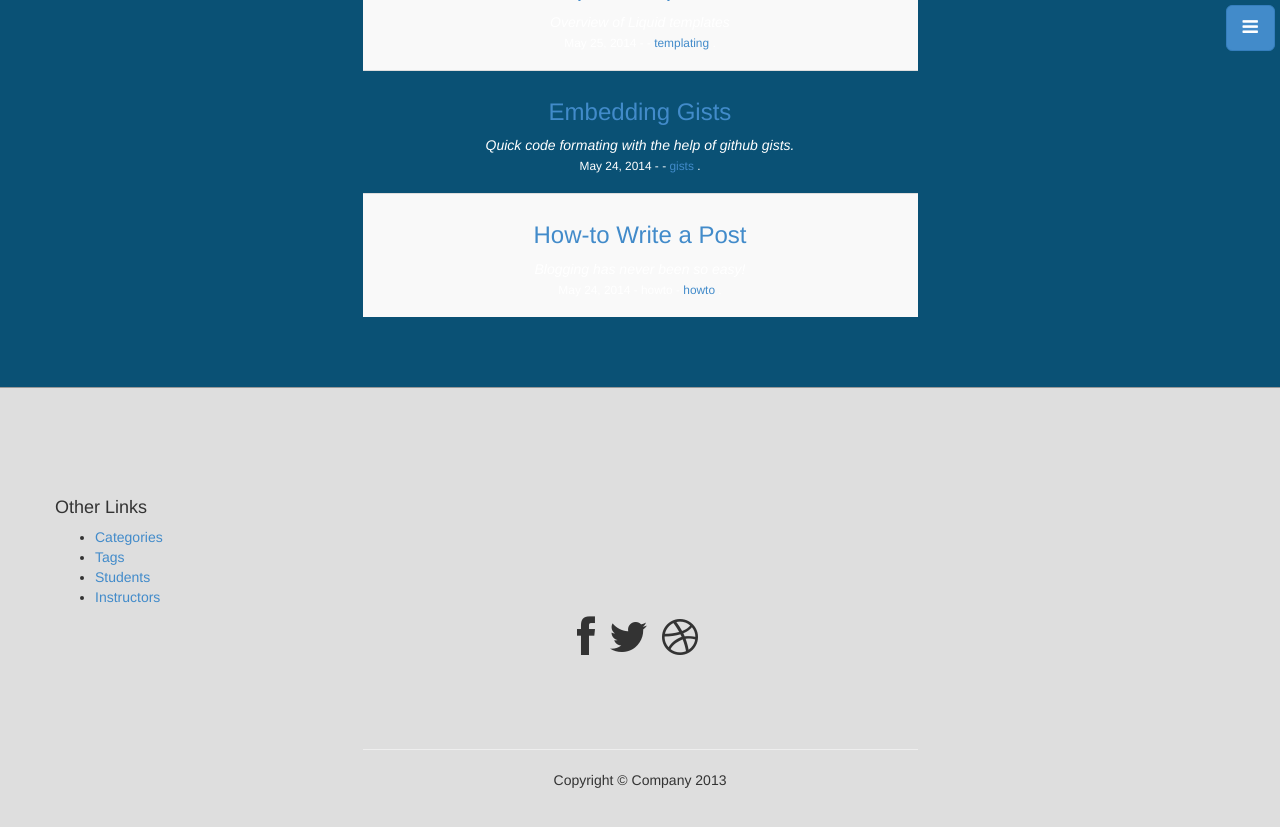
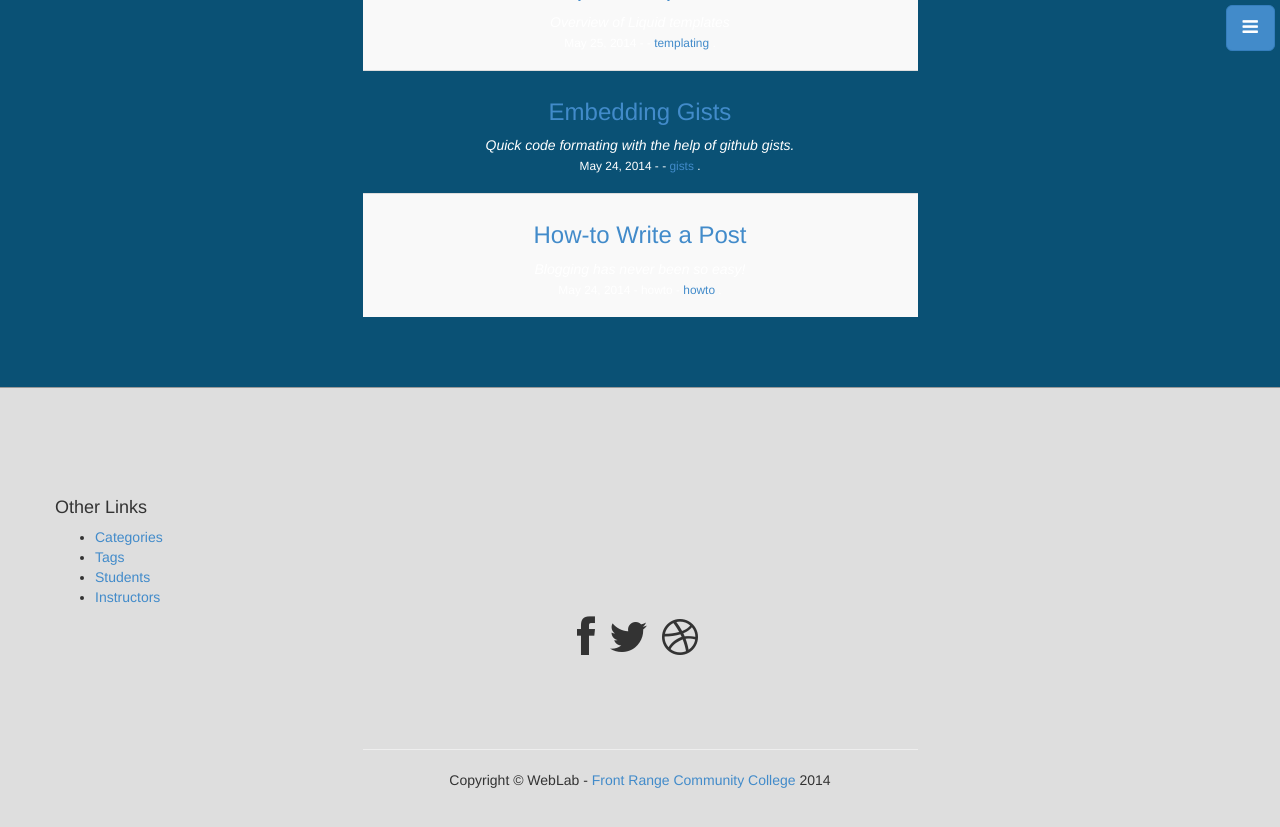
Before and after one commit to WebDevBootcamp/WebDevBootcamp.github.io, a Jekyll site: the page built from index.html, in a window 1280 px wide and 900 px high, scrolled down 2077 px. Shown: the top 827 px of the window. Built offline with Jekyll 4.4.1, drawn with Linux system fonts in a browser that asks for light colours.

Commit message:
closes #5 fixed copyright statement in footer

```diff
--- a/_includes/footer.html
+++ b/_includes/footer.html
@@ -23,7 +23,7 @@
                         <a href="#top"><i class="fa fa-circle-arrow-up scroll fa-4x"></i></a>
                     </div>
                     <hr>
-                    <p>Copyright &copy; Company 2013</p>
+                    <p>Copyright &copy; WebLab - <a href="http://www.frontrange.edu/">Front Range Community College</a> 2014</p>
                 </div>
             </div>
         </div>
```
